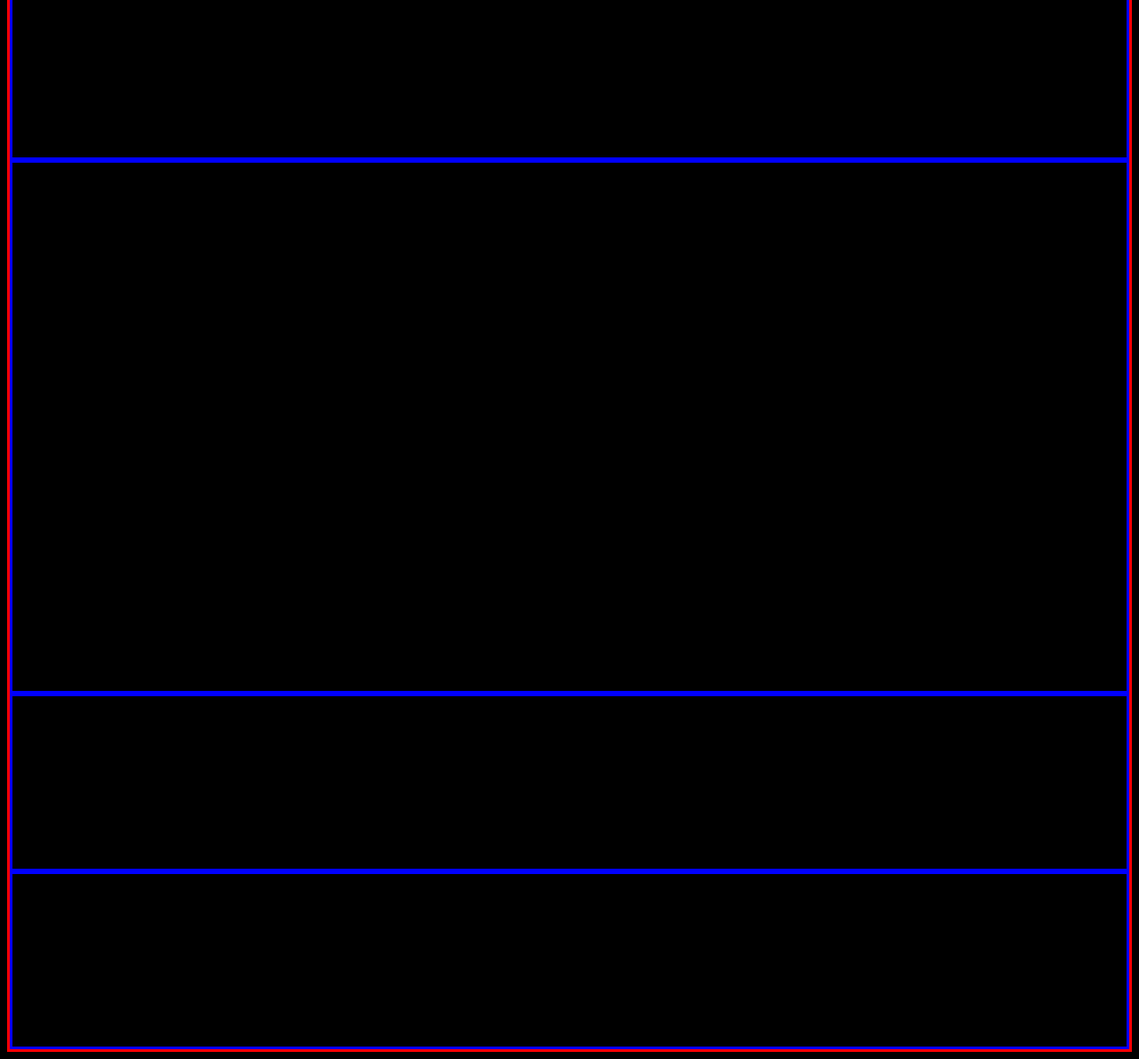
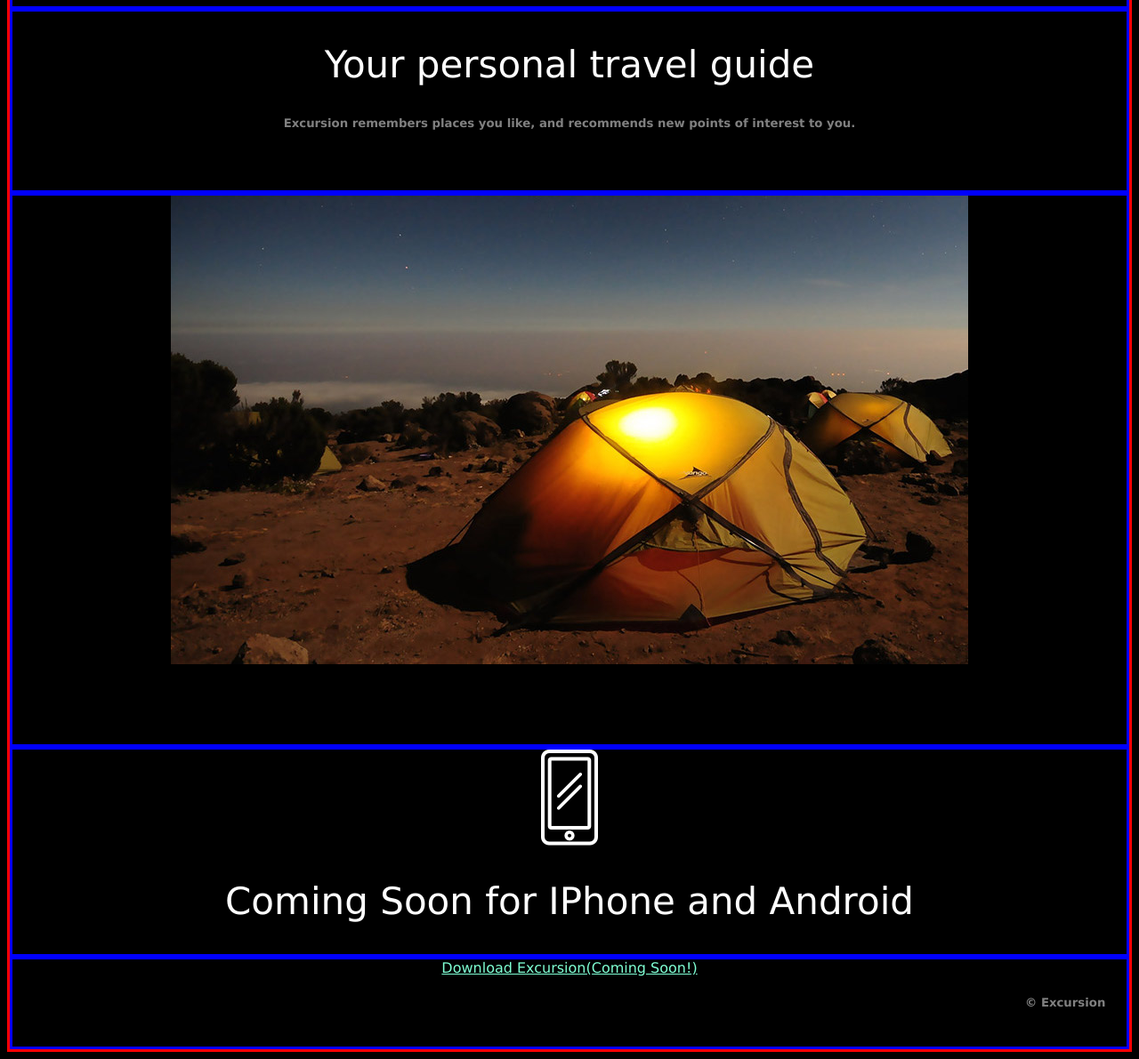
Before and after one commit to alexandermagee/excursion, a plain HTML site: page index.html in a window 1280 px wide. Shown: the part 831-2022 px from the top of the page at 89% size. Drawn offline with Linux system fonts and the light colour scheme.

Commit message:
Adding all page elements awaiting the full formating of the grid

```diff
--- a/index.html
+++ b/index.html
@@ -14,22 +14,22 @@
         <a href="">Download Excursion(Coming Soon!)</a>
         </header>
         <main class="cell mainVideo">
-            <video src=""></video>
+            <video src="resources/videos/excursion.mp4" autoplay></video>
         </main>
         <section class="cell mainInfo">
-            <h2></h2>
-            <h5></h5>
+            <h2>Your personal travel guide</h2>
+            <h5>Excursion remembers places you like, and recommends new points of interest to you.</h5>
         </section>
         <section class="cell mainPhoto">
-            <img src="" alt="">
+            <img src="resources/images/camp.jpg" alt="Photo of camp">
         </section>
         <section class="cell comingSoon">
-            <img src="" alt="">
-            <h2></h2>
+            <img src="resources/images/phone.png" alt="Cellphone icon">
+            <h2>Coming Soon for IPhone and Android</h2>
         </section>
         <footer class="cell footer">
-            <a href="">
-            </a><img src="" alt="">
+            <a href="">Download Excursion(Coming Soon!)</a>
+            <h5 id="copyright">&copy Excursion</h5>
         </footer>
     </div>
 </body>
--- a/resources/style.css
+++ b/resources/style.css
@@ -1,6 +1,7 @@
 * {
     background-color: black;
     text-align: center;
+    font-family: Verdana, Geneva, Tahoma, sans-serif;
 }
 
 /*h1 {
@@ -19,7 +20,7 @@ a {
     height: 2000px;
     display: grid;
     grid-template-columns: 100%;
-    grid-template-rows: 1fr 3fr 1fr 3fr 1fr 1fr;
+    grid-template-rows: 1fr 3fr 1fr 3fr 1fr 0.5fr;
     grid-template-areas:
     "mainTitle"
     "mainVideo"
@@ -29,6 +30,36 @@ a {
     "footer";
 }
 
+h1 {
+    color: white;
+    font-size: 50px;
+    font-weight: normal;
+}
+
+h2 {
+    color: white;
+    font-weight: 300;
+    font-size: 42px;
+}
+
+h5 {
+    color: grey;
+}
+
+a {
+    color: aquamarine;
+}
+
+.video {
+    height: auto;
+    width: auto;
+}
+
 .cell {
     border: solid blue;
 }
+
+#copyright {
+    position: absolute;
+    left: 90%;
+}
```
